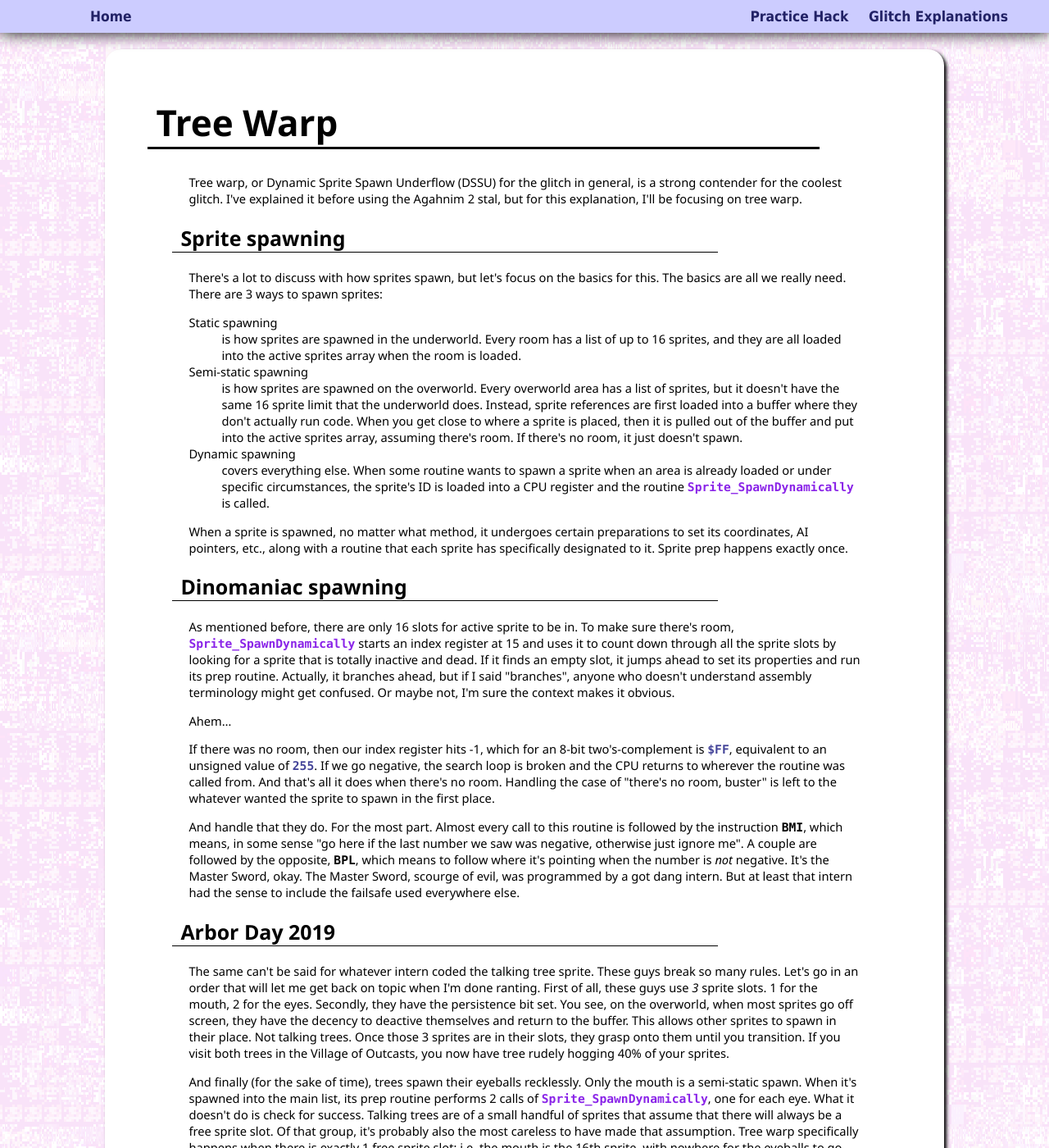
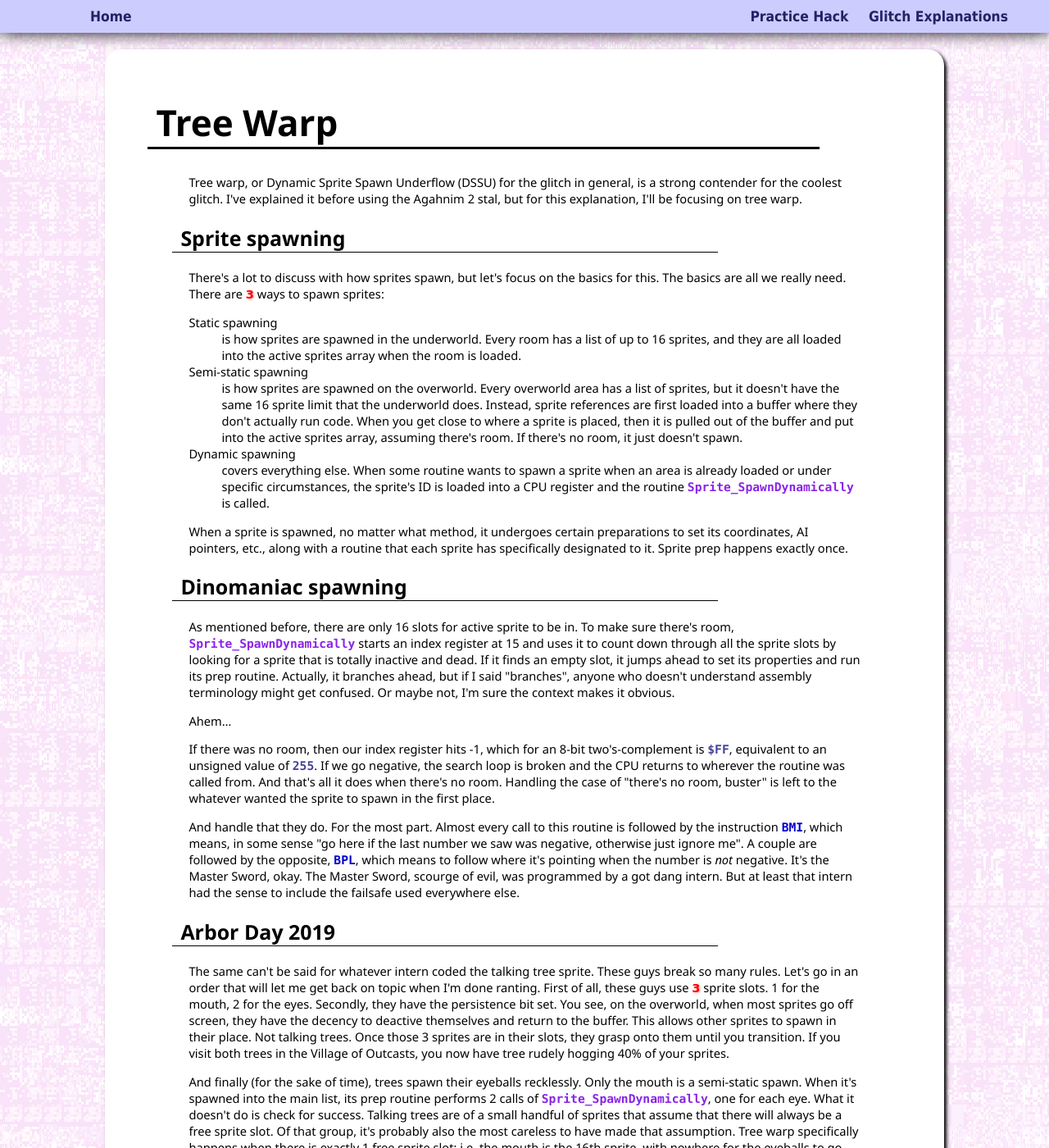
Before and after one commit to spannerisms/spannerisms.github.io, a Jekyll site: the page built from treewarp.html, in a window 1280 px wide and 1400 px high. Shown: the whole window at 82% size. Built offline with Jekyll 4.4.1, drawn with Linux system fonts in a browser that asks for light colours; some of the changed text lies outside the part shown.

Commit message:
good enough?
like a goonie?

```diff
--- a/assets/base.css
+++ b/assets/base.css
@@ -153,6 +153,18 @@
 	font-weight: bold;
 }
 
+code.snesasm {
+	white-space: pre;
+	font-size: 90%;
+}
+
+code.opcode {
+	color: #0000CC;
+}
+
+code.address {
+	color: #C93858;
+}
 code.number,
 code.value {
 	color: #444499;
@@ -167,9 +179,26 @@
 	color: #8a2d2d;
 }
 
+.wtf {
+	display: inline-block;
+	color: red;
+	transform: skewX(-20deg) rotate(-2deg);
+}
+
+.wtf:hover {
+	transform: none;
+}
+
 strong.wrong {
 	text-decoration: underline;
 	color: red;
+}
+
+span.evil {
+	font-family: comic sans ms;
+	color: red;
+	font-weight: bold;
+	text-shadow: 1px 1px 3px #FF9999;
 }
 
 /* Backgrounds */
--- a/treewarp.html
+++ b/treewarp.html
@@ -9,7 +9,7 @@
 	<p>Tree warp, or Dynamic Sprite Spawn Underflow (DSSU) for the glitch in general, is a strong contender for the coolest glitch. I've explained it before using the Agahnim 2 stal, but for this explanation, I'll be focusing on tree warp.</p>
 
 	<h2>Sprite spawning</h2>
-	<p>There's a lot to discuss with how sprites spawn, but let's focus on the basics for this. The basics are all we really need. There are 3 ways to spawn sprites:</p>
+	<p>There's a lot to discuss with how sprites spawn, but let's focus on the basics for this. The basics are all we really need. There are <span class="evil">3</span> ways to spawn sprites:</p>
 	<dl class="proseList">
 		<dt>Static spawning </dt>
 		<dd>is how sprites are spawned in the underworld. Every room has a list of up to 16 sprites, and they are all loaded into the active sprites array when the room is loaded.</dd>
@@ -27,7 +27,7 @@
 	<p>And handle that they do. For the most part. Almost every call to this routine is followed by the instruction <code class="opcode">BMI</code>, which means, in some sense "go here if the last number we saw was negative, otherwise just ignore me". A couple are followed by the opposite, <code class="opcode">BPL</code>, which means to follow where it's pointing when the number is <em>not</em> negative. It's the Master Sword, okay. The Master Sword, scourge of evil, was programmed by a got dang intern. But at least that intern had the sense to include the failsafe used everywhere else.</p>
 
 	<h2>Arbor Day 2019</h2>
-	<p>The same can't be said for whatever intern coded the talking tree sprite. These guys break so many rules. Let's go in an order that will let me get back on topic when I'm done ranting. First of all, these guys use <em class="wtf">3</em> sprite slots. 1 for the mouth, 2 for the eyes. Secondly, they have the persistence bit set. You see, on the overworld, when most sprites go off screen, they have the decency to deactive themselves and return to the buffer. This allows other sprites to spawn in their place. Not talking trees. Once those 3 sprites are in their slots, they grasp onto them until you transition. If you visit both trees in the Village of Outcasts, you now have tree rudely hogging 40% of your sprites.</p>
+	<p>The same can't be said for whatever intern coded the talking tree sprite. These guys break so many rules. Let's go in an order that will let me get back on topic when I'm done ranting. First of all, these guys use <span class="evil">3</span> sprite slots. 1 for the mouth, 2 for the eyes. Secondly, they have the persistence bit set. You see, on the overworld, when most sprites go off screen, they have the decency to deactive themselves and return to the buffer. This allows other sprites to spawn in their place. Not talking trees. Once those 3 sprites are in their slots, they grasp onto them until you transition. If you visit both trees in the Village of Outcasts, you now have tree rudely hogging 40% of your sprites.</p>
 	<p>And finally (for the sake of time), trees spawn their eyeballs recklessly. Only the mouth is a semi-static spawn. When it's spawned into the main list, its prep routine performs 2 calls of <code class="routine">Sprite_SpawnDynamically</code>, one for each eye. What it doesn't do is check for success. Talking trees are of a small handful of sprites that assume that there will always be a free sprite slot. Of that group, it's probably also the most careless to have made that assumption. Tree warp specifically happens when there is exactly 1 free sprite slot; i.e. the mouth is the 16th sprite, with nowhere for the eyeballs to go.</p>
 
 	<h2>The Underflow</h2>
@@ -61,7 +61,7 @@
 		<li>Set a property to <code class="value">1</code> on the sprite to indicate that it is ocular, rather than oral.</li>
 		<li>Get the mouth sprite index from the safe place.</li>
 		<li>Exit routine.</li>
-	<ol>
+	</ol>
 	<p>I kept the rest of the steps brief, because I feel like you already had the idea. I kept going, because it felt wrong to not describe the whole routine.</p>
 	<p>But, buddy, you're wrong. That failsafe is important. You're not loading an X-coordinate, nor are you putting it anywhere near where an X-coordinate can be. But if it's not an X-coordinate, what is it? Well, it's a little complicated, but bear with me.</p>
 	<p>Tracing backwards, the last time that addresses <code class="address">$00</code> and friends were modified was when we were running the sprite prep routine for the tree's mouth. It took the sprite ID and then called <code class="routine">UseImplicitRegIndexedLocalJumpTable</code>. That's a long name, and a fairly intricate routine if you're not familiar with assembly, but it basically is a way for the CPU to take a value and then pick a routine from a table based on that value. It does so by taking the 24-bit address of the routine and putting it in memory at <code class="address">$00</code>, <code class="address">$01</code>, and <code class="address">$03</code> and jumping from there.</p>
@@ -78,8 +78,8 @@
 
 	<h2>When things go terribly wrong</h2>
 	<p>Tree warp works when only 1 sprite slot is free before spawning the mouth. When 2 slots are free, things go really really wrong and the game crashes.</p>
-	<p>This crash is purely bad luck with ROM data. If 2 slots are free, that means the mouth takes one and eyeball 0 takes the other. So eyeball 0 spawns successfully, in the correct slot, and due to the prep that happens in <code class="routine">Sprite_SpawnDynamically</code>, we now have a new value in <code class="address">$01</code>: <span class="evil">3</code>.
-	<p>When it comes to sprite IDs, <span class="evil">3</code> is particularly evil. There is no sprite with that ID, so there's a pointer to <code class="address">$0000</code>. That's the same <code class="address">$00</code> we were storing scratch data in, but now we are executing it as code. And because it's consistent from the previous routines, I can tell you exactly what the CPU is doing:<p>
+	<p>This crash is purely bad luck with ROM data. If 2 slots are free, that means the mouth takes one and eyeball 0 takes the other. So eyeball 0 spawns successfully, in the correct slot, and due to the prep that happens in <code class="routine">Sprite_SpawnDynamically</code>, we now have a new value in <code class="address">$01</code>: <span class="evil">3</span>.
+	<p>When it comes to sprite IDs, <span class="evil">3</span> is particularly evil. There is no sprite with that ID, so there's a pointer to <code class="address">$0000</code>. That's the same <code class="address">$00</code> we were storing scratch data in, but now we are executing it as code. And because it's consistent from the previous routines, I can tell you exactly what the CPU is doing:<p>
 	<code class="snesasm"><!-- Why can't there be a goddamn hilite for 65816-->
 		PLA       ; $68
 		ORA $50,S ; $03 $50
```
